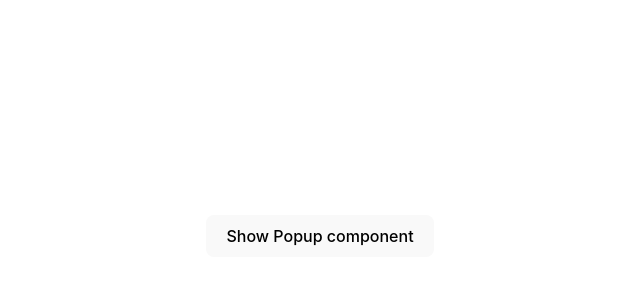
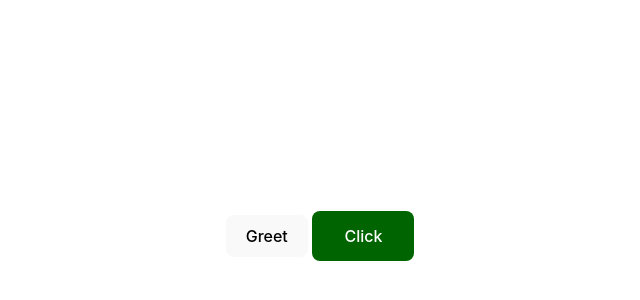
Before and after one commit to tvviem/vite-svelte-ts-basic, a Svelte app: page / in a window 1280 px wide. Shown: the part 164-464 px from the top of the page, without its empty margins (320-960 px from the left). Built offline with nearby package versions, Linux system fonts and the light colour scheme.

Commit message:
3.9 - Event Forwarding from deeply nested component

```diff
--- a/src/App.svelte
+++ b/src/App.svelte
@@ -1,25 +1,16 @@
 <script lang="ts">
-  import Popup from './components/Popup.svelte';
-  let showPopup = false;
-  let showPopup1 = false;
+  import Button from './components/forward-events/Button.svelte';
+  import Outer from './components/forward-events/Outer.svelte';
 
-  // get data from child component dispatch event
-  function closePopup(event: { detail: any }) {
-    showPopup1 = false;
-    console.log(event.detail); // show data from child component
+  function handleGreet(e: CustomEvent<any>): void {
+    alert('evt from deeply nested compo---' + e.detail); // get data from child component to show
   }
 </script>
 
 <main>
-  <button on:click={() => ((showPopup = true), (showPopup1 = true))}
-    >Show Popup component</button
-  >
-  {#if showPopup}
-    <Popup on:close={() => (showPopup = false)} color="lightseagreen" />
-  {/if}
-  {#if showPopup1}
-    <Popup on:close={closePopup} color="brown" />
-  {/if}
+  <!-- data got from children Inner, handle in parent App -->
+  <Outer on:greet={handleGreet} />
+  <Button on:click={() => alert('Clicked on Button Compo')} />
 </main>
 
 <style>
--- /dev/null
+++ b/src/components/forward-events/Button.svelte
@@ -0,0 +1,14 @@
+<button on:click>Click</button>
+
+<style>
+  button {
+    background-color: darkgreen;
+    border: none;
+    color: white;
+    padding: 15px 32px;
+    text-align: center;
+    text-decoration: none;
+    display: inline-block;
+    font-size: 16px;
+  }
+</style>
--- /dev/null
+++ b/src/components/forward-events/Inner.svelte
@@ -0,0 +1,12 @@
+<script lang="ts">
+  import { createEventDispatcher } from 'svelte';
+
+  const dispatch = createEventDispatcher();
+  function greet(
+    event: MouseEvent & { currentTarget: EventTarget & HTMLButtonElement }
+  ) {
+    dispatch('greet', 'data-hello-from-inner-comp');
+  }
+</script>
+
+<button on:click={greet}>Greet</button>
--- /dev/null
+++ b/src/components/forward-events/Outer.svelte
@@ -0,0 +1,6 @@
+<script lang="ts">
+  import Inner from './Inner.svelte';
+</script>
+
+<!-- Event Forwarding upper -->
+<Inner on:greet />
```
